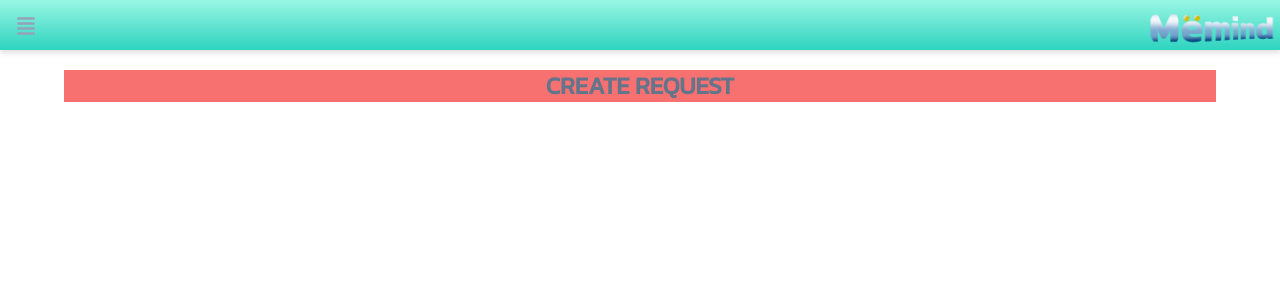
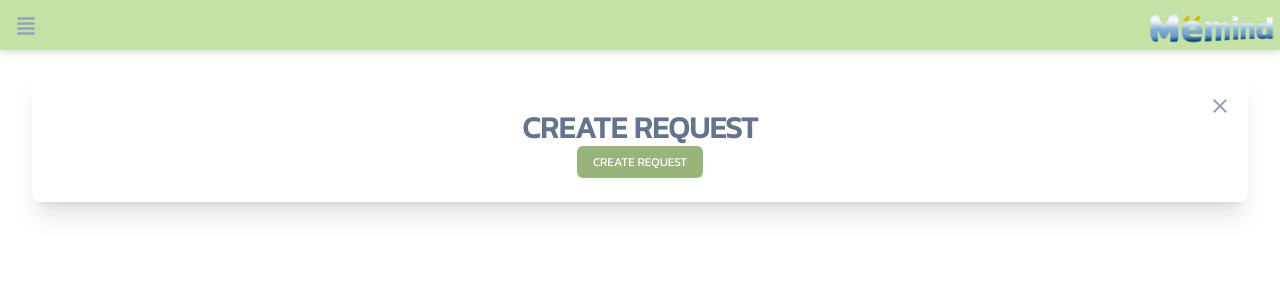
Before and after one commit to soAcademy/bedlendule, a React (Create React App) app: page / in a window 1280 px wide. Both pictures are taken after a click on the element "CREATE REQUEST". Shown: the top 300 px of the page. Built offline with nearby package versions, Linux system fonts and the light colour scheme.

Commit message:
feat: add Request, ConfirmPopup components

```diff
--- /dev/null
+++ b/src/CalenderDoctor/Component/ConfirmPopup.js
@@ -0,0 +1,33 @@
+const ConfirmPopup = ({
+  title,
+  description,
+  setConfirmPopupToggle,
+  confirmPopupToggle,
+}) => {
+  return (
+    <>
+      <div
+        className={`relative top-1/3 mx-auto w-[80%] rounded-lg bg-white
+      p-6 text-center font-kanit shadow-md duration-200
+      ${confirmPopupToggle ? "scale-1" : "translate-y-1/4 scale-0"}`}
+      >
+        <div>
+          <p className="text-2xl font-bold text-[#4C4E64DE] ">Create Request</p>
+          <p className="text-[#4C4E64AD]">Do you want to create a request</p>
+        </div>
+        <div className="mt-4 flex flex-col space-y-2">
+          <button className="text-md mx-auto w-24 rounded-md bg-[#99B47B] py-1 text-white hover:bg-[#99b47bc8] active:bg-[#9cb482]">
+            CONFIRM
+          </button>
+          <button
+            onClick={() => setConfirmPopupToggle(false)}
+            className="text-md mx-auto w-24 rounded-md bg-[#99B47B] py-1 text-white hover:bg-[#99b47bc8] active:bg-[#9cb482]"
+          >
+            CANCEL
+          </button>
+        </div>
+      </div>
+    </>
+  );
+};
+export default ConfirmPopup;
--- a/src/CalenderDoctor/Component/Nav.js
+++ b/src/CalenderDoctor/Component/Nav.js
@@ -2,11 +2,11 @@ import { FaAlignJustify } from "react-icons/fa";
 const Nav = () => {
   return (
     <>
-      <div className="fixed top-0 flex h-[50px] w-screen flex-row bg-gradient-to-b from-teal-200 to-teal-400 p-2 drop-shadow-md">
+      <div className="fixed top-0 flex h-[50px] w-full flex-row bg-gradient-to-b from-[#C5E1A5] to-[#C5E1A5] p-2 drop-shadow-md">
         <div className="w-11/12 p-2 text-xl text-slate-400">
-          <FaAlignJustify />
+          <FaAlignJustify className="cursor-pointer" />
         </div>
-        <div className=" float-left  fixed top-[-50%] right-0">
+        <div className=" fixed top-[-50%] right-0 float-left">
           <img className="h-[100px] rounded-full " src="Memind2.png" />
         </div>
       </div>
--- a/src/CalenderDoctor/Component/Request.js
+++ b/src/CalenderDoctor/Component/Request.js
@@ -1,16 +1,39 @@
-const Request = () => {
+import ConfirmPopup from "./ConfirmPopup";
+import { MdClose } from "react-icons/md";
+
+const Request = ({ setConfirmPopupToggle, confirmPopupToggle, setPage }) => {
+  console.log("requestl");
   return (
     <>
-      <div className="mx-auto w-[90%] bg-red-400 font-kanit">
-        <div className="text-center text-2xl font-bold text-slate-500">
+      <div className="min-h-11/12 relative mx-auto mt-[70px] w-[95%] rounded-lg bg-white p-6 font-kanit shadow-xl">
+        <MdClose
+          className="absolute right-4 text-2xl text-slate-400"
+          onClick={() => setPage("main")}
+        />
+        <p className="pt-4 text-center text-3xl font-bold text-slate-500">
           CREATE REQUEST
-        </div>
+        </p>
         <div className="flex">
-          <div className="w-[30%]"></div>
-          <div className="w-[20%]"></div>
-          <div className="w-[20%]"></div>
+          <button
+            onClick={() => setConfirmPopupToggle(true)}
+            className="mx-auto rounded-md bg-[#99B47B] p-2 px-4 text-xs text-white"
+          >
+            CREATE REQUEST
+          </button>
         </div>
       </div>
+      {
+        <div
+          className={`fixed top-0 left-0 right-0 z-50 h-full w-full
+        bg-slate-300 bg-opacity-10 backdrop-blur-[2px]
+        ${!confirmPopupToggle ? "scale-0" : "scale-1"}`}
+        >
+          <ConfirmPopup
+            setConfirmPopupToggle={setConfirmPopupToggle}
+            confirmPopupToggle={confirmPopupToggle}
+          />
+        </div>
+      }
     </>
   );
 };
--- a/src/CalenderDoctor/home.js
+++ b/src/CalenderDoctor/home.js
@@ -21,9 +21,8 @@ const Home = () => {
   const [month, seTMonth] = useState("March 2023");
   const [bookingColor, seTBookingColor] = useState("");
   const [schedule, setSchdeule] = useState(patient);
-  const [calenderToggle, setCalenderToggle] = useState(true);
-  const [requestToggle, setRequestToggle] = useState(false);
-
+  const [confirmPopupToggle, setConfirmPopupToggle] = useState(false);
+  const [page, setPage] = useState("main");
 
   const number = [...Array(32).keys()].slice(1);
   console.log(number);
@@ -57,10 +56,8 @@ const Home = () => {
   return (
     <>
       <Nav className="cursor-pointer" />
-      {calenderToggle &&
-      <div className="mt-5 h-screen w-screen">
-      <div className=" h-[20px]"></div>
-      <div className="my-auto h-screen w-screen  font-kanit">
+      {page === "main" && (
+        <div className="my-auto mt-[70px] h-screen font-kanit">
           <div className="mt-10 h-full">
             <div className="mx-5 mt-10 mb-2 rounded-lg  px-10 shadow-2xl ">
               <div className="flex text-slate-500">
@@ -124,7 +121,9 @@ const Home = () => {
             <div className=" mx-auto flex  w-[90%] gap-2 text-white">
               <div
                 className="my-auto   w-1/2 cursor-pointer rounded-lg bg-gradient-to-b from-teal-300 to-teal-500 py-3 text-center shadow-lg "
-              onClick={() => {setCalenderToggle(false);setRequestToggle(true)}}
+                onClick={() => {
+                  setPage("createrequest");
+                }}
               >
                 CREATE REQUEST
               </div>
@@ -155,17 +154,14 @@ const Home = () => {
             </div>
           </div>
         </div>
-
-    </div>
-
-      }
-      {requestToggle &&
-      <div className="">
-        <div className="h-[70px]"></div>
-        <div>  <Request /></div>
-
-        </div> }
-
+      )}
+      {page === "createrequest" && (
+        <Request
+          setPage={setPage}
+          setConfirmPopupToggle={setConfirmPopupToggle}
+          confirmPopupToggle={confirmPopupToggle}
+        />
+      )}
     </>
   );
 };
```
Lines whose indentation alone changed are shown as unchanged.
